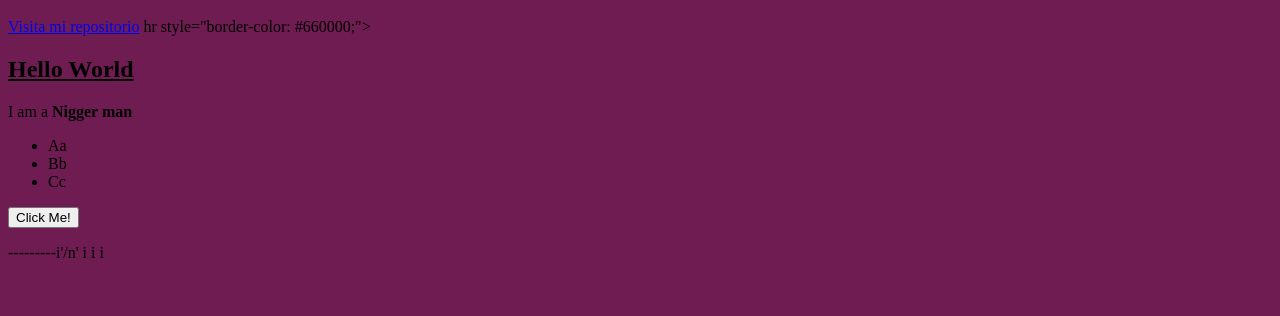
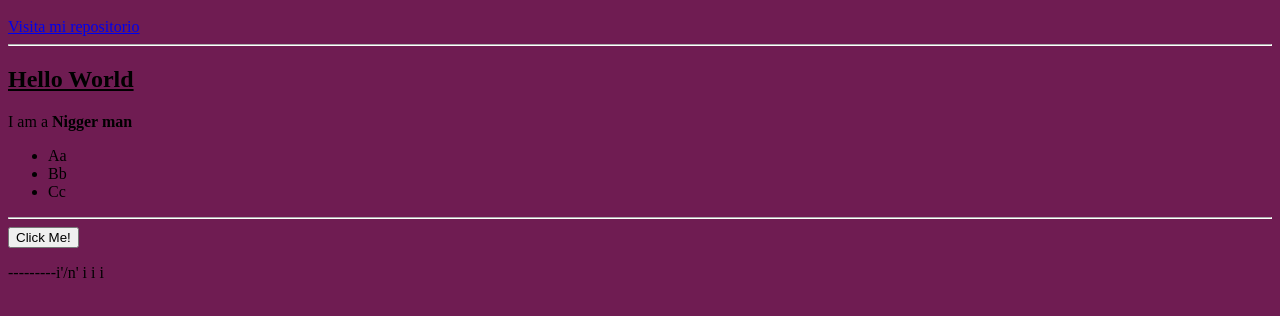
Before and after one commit to JoseFernandez1421/JoseFernandez1421.github.io, a plain HTML site: page index.html in a window 1280 px wide. Shown: the part 48-364 px from the top of the page. Drawn offline with Linux system fonts and the light colour scheme.

Commit message:
Update index.html

```diff
--- a/index.html
+++ b/index.html
@@ -15,7 +15,7 @@ function myFunction() {
 <a href="https://github.com/JoseFernandez1421/JoseFernandez1421.git">Visita mi repositorio</a>
 
 
-hr style="border-color: #660000;">
+<hr style="border-color: #FFFFFF;">
 
 <h2><u>Hello World</u></h2>
 <p>I am a <strong>Nigger man</strong></p>
@@ -24,7 +24,11 @@ hr style="border-color: #660000;">
 <li>Bb</li>
 <li>Cc</li>
 </ul>
+
+<hr style="border-color: #FFFFFF;">
+
 <button type="button" onclick="myFunction()">Click Me!</button>
+
 
 <p id="demo">---------i'/n'
 i
```
